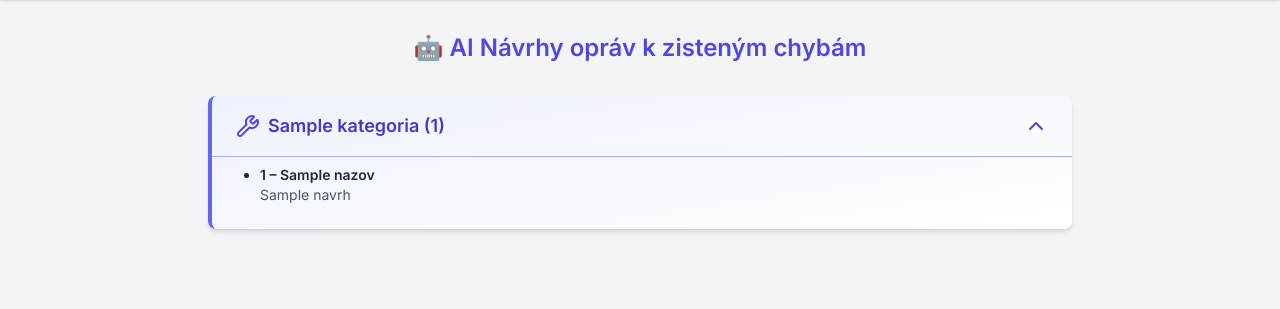
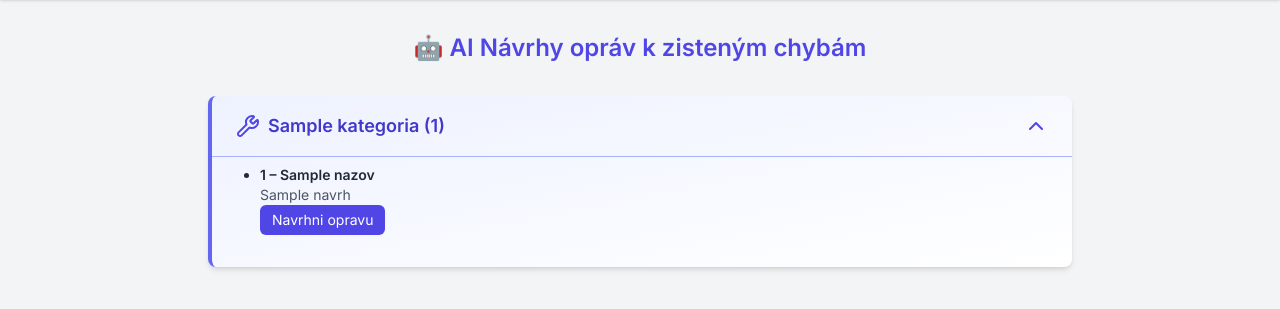
Before and after one commit to domcolelak/eshop-audit-assistant, a FastAPI app: template app/templates/repair_suggestions.html in a window 1280 px wide. Shown: the part 60-369 px from the top of the page. Run offline with FastAPI, Linux system fonts and the light colour scheme; the template is opened without the code that fills it: most values are stand-ins (such as "Sample title", 1, 10 or a date in 2020); style sheets or scripts are compiled from the project's sources.

Commit message:
Add OpenAI support and repair suggestions improvements

```diff
--- a/app/main.py
+++ b/app/main.py
@@ -1,5 +1,5 @@
-from fastapi import FastAPI, Request, UploadFile, File
-from fastapi.responses import HTMLResponse, StreamingResponse
+from fastapi import FastAPI, Request, UploadFile, File, Form
+from fastapi.responses import HTMLResponse, StreamingResponse, JSONResponse
 from fastapi.templating import Jinja2Templates
 from fastapi.staticfiles import StaticFiles
 
@@ -11,6 +11,12 @@ import io
 import os
 import tempfile
 import shutil
+import traceback
+from openai import OpenAI
+from dotenv import load_dotenv
+
+# Načítaj .env súbor do prostredia
+load_dotenv()
 
 app = FastAPI()
 
@@ -20,6 +26,9 @@ app.mount("/static", StaticFiles(directory="app/static"), name="static")
 last_audit_result = {}
 last_feed_path = ""
 last_feed_type = ""
+
+# Inicializuj OpenAI klienta
+client = OpenAI()
 
 @app.get("/", response_class=HTMLResponse)
 async def index(request: Request):
@@ -34,7 +43,6 @@ async def index(request: Request):
 async def upload_feed(request: Request, feed_file: UploadFile = File(...)):
     global last_audit_result, last_feed_path, last_feed_type
 
-    # Save uploaded file to temp file
     _, ext = os.path.splitext(feed_file.filename.lower())
     suffix = ext if ext in [".xml", ".csv"] else ".xml"
     with tempfile.NamedTemporaryFile(delete=False, suffix=suffix) as tmp:
@@ -123,3 +131,29 @@ async def repair_suggestions(request: Request):
         "request": request,
         "navrhy": navrhy
     })
+
+@app.post("/api/generate-repair")
+async def generate_repair(kategoria: str = Form(...), produkt_id: str = Form(...), nazov: str = Form(...)):
+    if not os.getenv("OPENAI_API_KEY"):
+        return JSONResponse(status_code=500, content={"error": "OpenAI API key not configured"})
+
+    prompt = (
+        f"Produkt ID: {produkt_id}\n"
+        f"Názov produktu: {nazov}\n"
+        f"Kategória chyby: {kategoria}\n\n"
+        "Navrhni stručný a jasný návrh opravy tejto chyby v produktovom feede e-shopu."
+    )
+
+    try:
+        response = client.chat.completions.create(
+            model="gpt-4o-mini",
+            messages=[{"role": "user", "content": prompt}],
+            temperature=0.2,
+            max_tokens=150,
+        )
+        navrh = response.choices[0].message.content.strip()
+    except Exception as e:
+        traceback.print_exc()
+        return JSONResponse(status_code=500, content={"error": f"OpenAI API error: {str(e)}"})
+
+    return {"navrh": navrh}
--- a/app/templates/repair_suggestions.html
+++ b/app/templates/repair_suggestions.html
@@ -11,6 +11,31 @@
     <style>
         body {
             font-family: 'Inter', sans-serif;
+        }
+
+        .repair-button {
+            background-color: #4f46e5; /* indigo-600 */
+            color: white;
+            padding: 0.3rem 0.75rem;
+            border-radius: 0.375rem;
+            font-size: 0.875rem;
+            cursor: pointer;
+            transition: background-color 0.2s;
+            border: none;
+        }
+
+        .repair-button:hover {
+            background-color: #4338ca; /* indigo-700 */
+        }
+
+        .repair-result {
+            margin-top: 0.5rem;
+            font-style: italic;
+            color: #374151; /* gray-700 */
+            white-space: pre-wrap;
+            max-height: 150px;       /* maximálna výška bloku */
+            overflow-y: auto;        /* vertikálny scrollbar ak je text dlhý */
+            padding-right: 0.5rem;   /* padding pre lepšiu čitateľnosť scrollbar-u */
         }
     </style>
 </head>
@@ -53,11 +78,19 @@
                     <svg x-show="!open" data-lucide="chevron-down" class="w-6 h-6 text-indigo-600"></svg>
                 </header>
                 <div x-show="open" class="px-6 pb-6 pt-2 border-t border-indigo-300">
-                    <ul class="list-disc ml-6 space-y-3 text-gray-800 text-sm">
+                    <ul class="list-disc ml-6 space-y-6 text-gray-800 text-sm">
                         {% for item in chyby %}
                         <li>
                             <strong class="block">{{ item.id }} – {{ item.nazov }}</strong>
                             <p class="text-gray-600">{{ item.navrh }}</p>
+                            <button class="repair-button"
+                                    data-kategoria="{{ kategoria }}"
+                                    data-id="{{ item.id }}"
+                                    data-nazov="{{ item.nazov }}"
+                                    onclick="generateRepair(this)">
+                                Navrhni opravu
+                            </button>
+                            <p class="repair-result" id="repair-result-{{ kategoria | replace(' ', '-') }}-{{ item.id | replace(' ', '-') }}"></p>
                         </li>
                         {% endfor %}
                     </ul>
@@ -74,6 +107,34 @@
 
     <script>
         lucide.createIcons();
+
+        async function generateRepair(button) {
+            const kategoria = button.getAttribute('data-kategoria');
+            const id = button.getAttribute('data-id');
+            const nazov = button.getAttribute('data-nazov');
+            const resultP = document.getElementById(`repair-result-${kategoria.replace(/\s+/g, '-')}-${id.replace(/\s+/g, '-')}`);
+
+            resultP.textContent = '🕐 Načítavam návrh opravy...';
+
+            try {
+                const formData = new FormData();
+                formData.append('kategoria', kategoria);
+                formData.append('produkt_id', id);
+                formData.append('nazov', nazov);
+
+                const response = await fetch('/api/generate-repair', {
+                    method: 'POST',
+                    body: formData
+                });
+
+                if (!response.ok) throw new Error('Chyba servera');
+                const data = await response.json();
+                resultP.textContent = data.navrh || 'Žiadny návrh dostupný.';
+            } catch (error) {
+                resultP.textContent = '❌ Chyba pri získavaní návrhu opravy.';
+                console.error(error);
+            }
+        }
     </script>
 </body>
 </html>
--- a/requirements.txt
+++ b/requirements.txt
@@ -3,3 +3,4 @@ uvicorn[standard]
 jinja2
 httpx
 python-multipart
+openai
```
